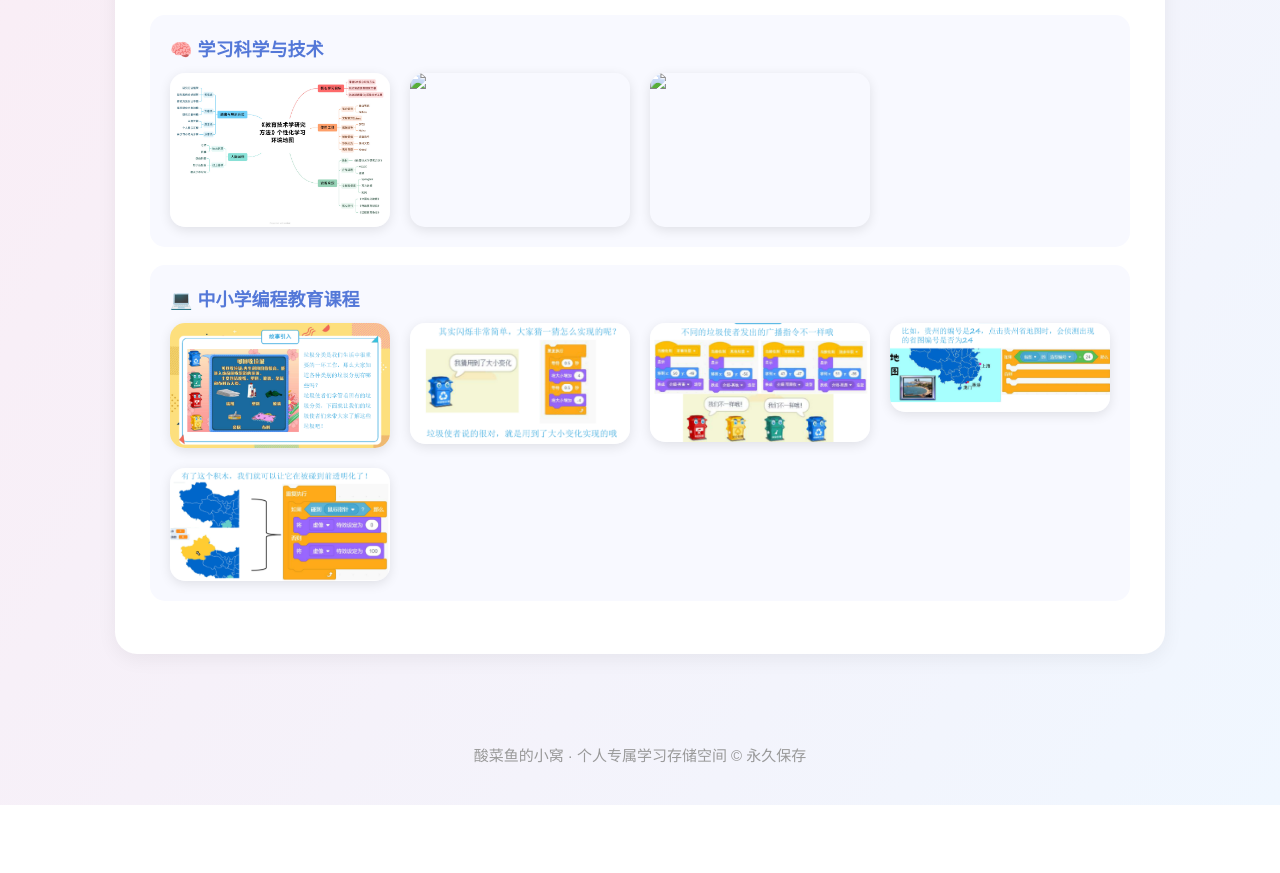
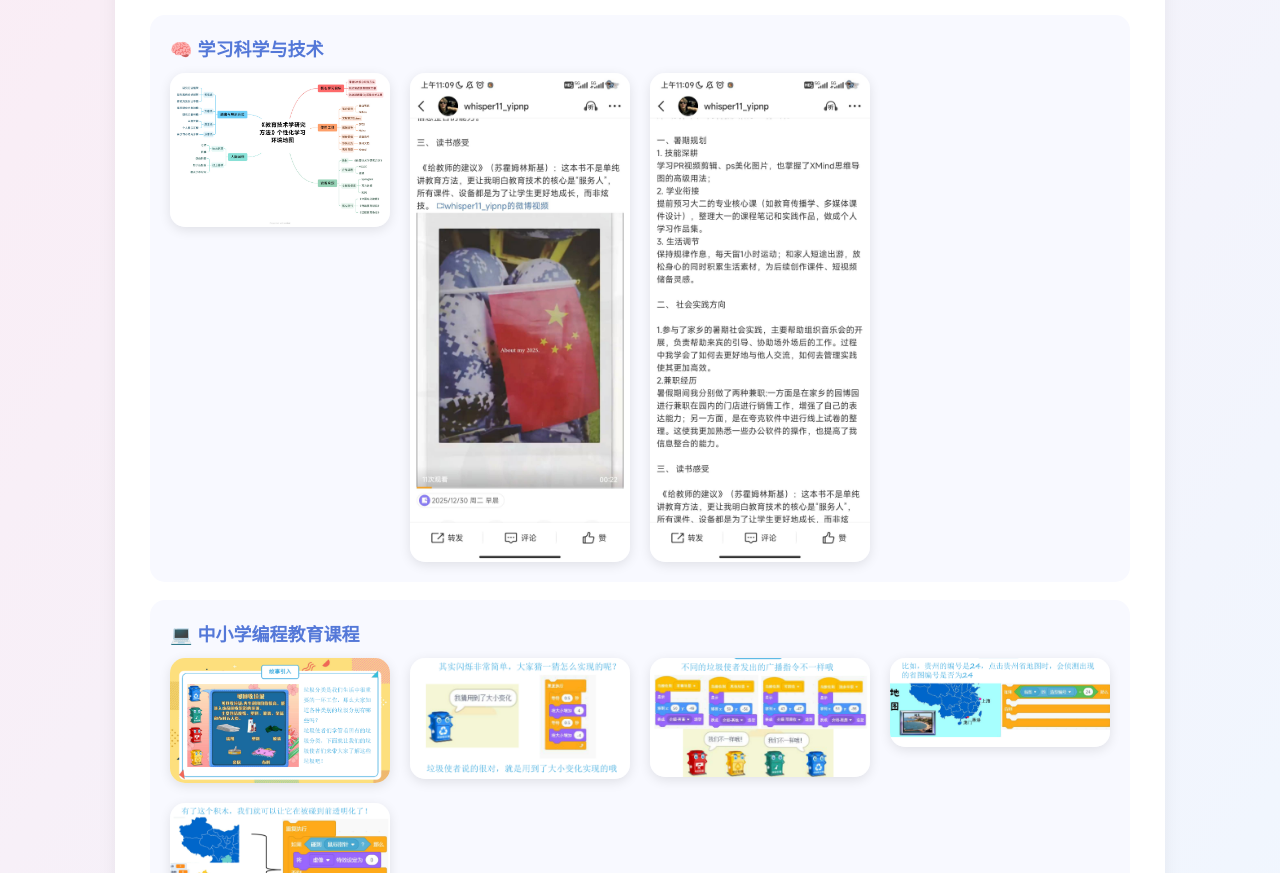
Before and after one commit to whisper1620/suancaiyu_nest, a plain HTML site: page index.html in a window 1280 px wide. Shown: the part 1954-2827 px from the top of the page. Before the commit the page ends 2759 px from the top, so only its background shows below. Drawn offline with Linux system fonts and the light colour scheme.

Commit message:
Add files via upload

```diff
--- a/index.html
+++ b/index.html
@@ -235,8 +235,8 @@
             <h4>🧠 学习科学与技术</h4>
             <div class="img-grid">
                 <img src="images/学习科学与技术/1.png">
-                <img src="images/学习科学与技术/2.png">
-                <img src="images/学习科学与技术/3.png">
+                <img src="images/学习科学与技术/2.jpg">
+                <img src="images/学习科学与技术/3.jpg">
             </div>
         </div>
         <div class="course-box">
```
